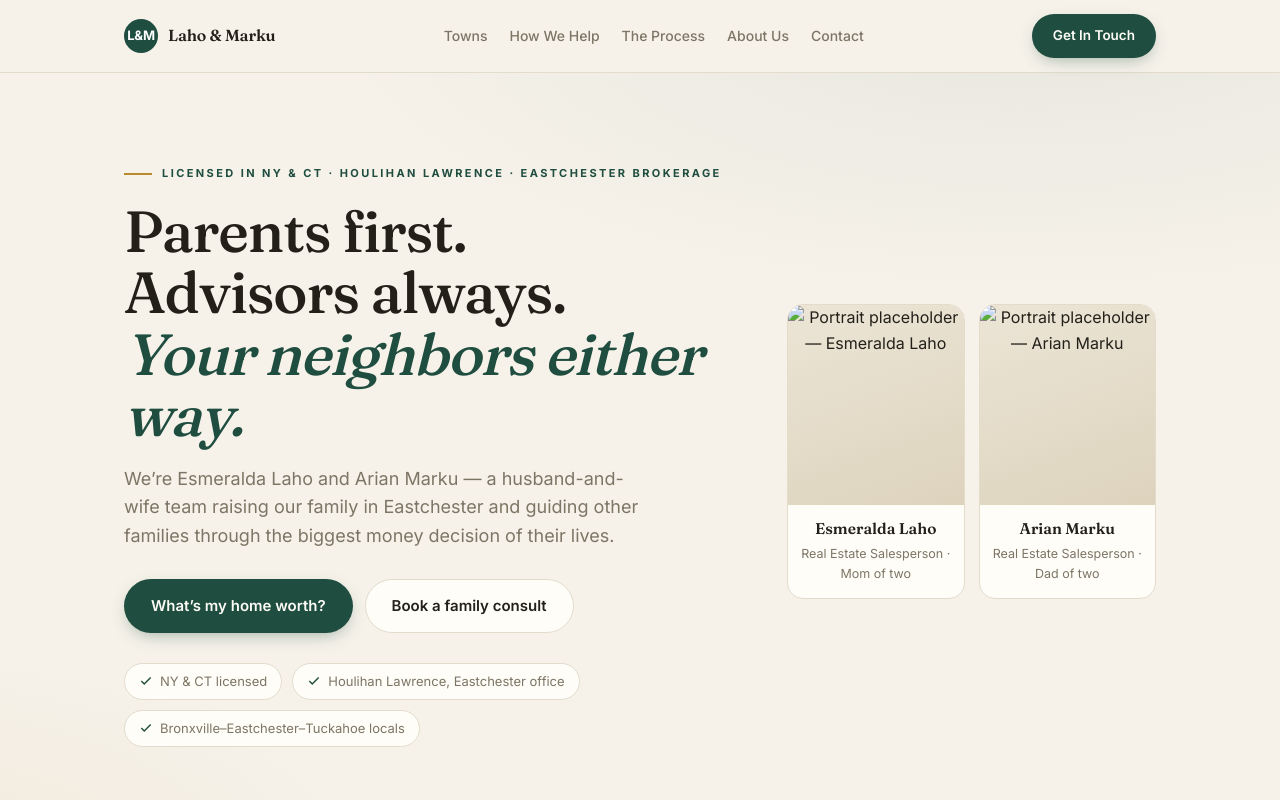
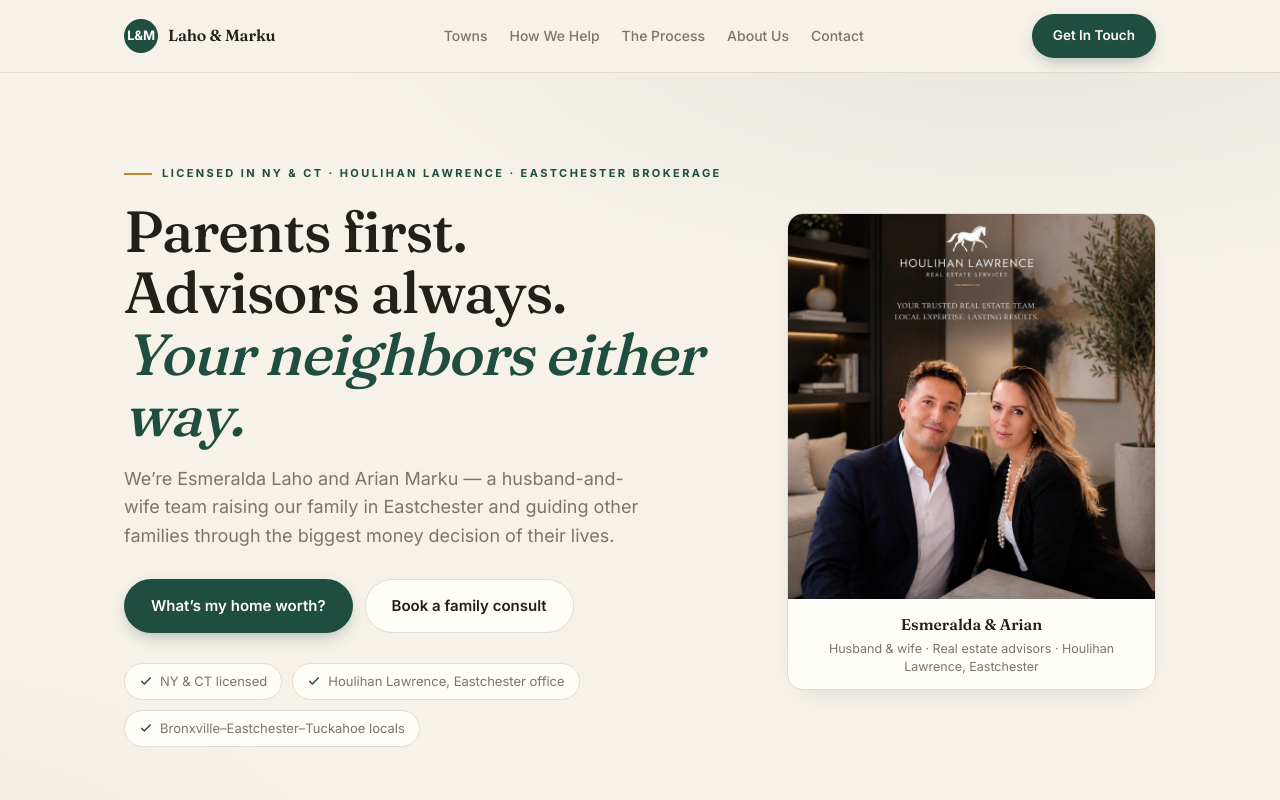
Before and after one commit to Risilda/laho-marku-site, a plain HTML site: page index.html in a window 1280 px wide. Shown: the top 800 px of the page. Drawn offline with Linux system fonts and the light colour scheme.

Commit message:
Replace two placeholder portraits with combined couple photo
- Add couple.jpg (optimized to 158KB, 800x843 JPEG)
- Replace the two side-by-side .pcard portrait cards in the hero
  with a single card showing the combined photo of Esmeralda & Arian
- New .duo-single / .pcard-couple CSS: max-width 380px, soft drop
  shadow, tighter caption line-height
- Caption under the photo: 'Esmeralda & Arian' / 'Husband & wife ·
  Real estate advisors · Houlihan Lawrence, Eastchester'

```diff
--- a/index.html
+++ b/index.html
@@ -56,12 +56,14 @@
 
   /* portrait cards */
   .duo{display:grid;grid-template-columns:1fr 1fr;gap:14px}
-  @media(max-width:480px){.duo{grid-template-columns:1fr}}
-  .pcard{background:var(--card);border:1px solid var(--line);border-radius:var(--radius);overflow:hidden;text-align:center;padding-bottom:14px}
+  .duo-single{grid-template-columns:1fr;max-width:380px;margin-left:auto}
+  @media(max-width:480px){.duo{grid-template-columns:1fr}.duo-single{max-width:none;margin-left:0}}
+  .pcard{background:var(--card);border:1px solid var(--line);border-radius:var(--radius);overflow:hidden;text-align:center;padding-bottom:14px;box-shadow:0 12px 30px -18px rgba(35,32,26,.18)}
   .portrait{aspect-ratio:1/1.05;width:100%;object-fit:cover;display:block;background:linear-gradient(160deg,#ece5d6,#ddd3bd);min-height:200px}
-  .pbody{padding:12px 10px 0}
+  .pcard-couple .portrait{aspect-ratio:1/1.05}
+  .pbody{padding:14px 12px 0}
   .pname{font-weight:700;font-size:15.5px}
-  .prole{font-size:12.5px;color:var(--muted);margin-top:2px}
+  .prole{font-size:12.5px;color:var(--muted);margin-top:2px;line-height:1.4}
 
   /* ---------- towns ---------- */
   .towns{display:grid;grid-template-columns:repeat(auto-fit,minmax(150px,1fr));gap:12px;margin-top:28px}
@@ -190,14 +192,13 @@
         <span class="chip"><svg width="14" height="14" viewBox="0 0 24 24" fill="none" stroke="#1f4d3f" stroke-width="2.5"><path d="M20 6L9 17l-5-5"/></svg>Bronxville–Eastchester–Tuckahoe locals</span>
       </div>
     </div>
-    <div class="duo">
-      <div class="pcard">
-        <img class="portrait" alt="Portrait placeholder — Esmeralda Laho">
-        <div class="pbody"><div class="pname serif">Esmeralda Laho</div><div class="prole">Real Estate Salesperson · Mom of two</div></div>
-      </div>
-      <div class="pcard">
-        <img class="portrait" alt="Portrait placeholder — Arian Marku">
-        <div class="pbody"><div class="pname serif">Arian Marku</div><div class="prole">Real Estate Salesperson · Dad of two</div></div>
+    <div class="duo duo-single">
+      <div class="pcard pcard-couple">
+        <img class="portrait" src="couple.jpg" alt="Esmeralda Laho and Arian Marku — your Houlihan Lawrence real estate advisors in Eastchester" loading="eager">
+        <div class="pbody">
+          <div class="pname serif">Esmeralda &amp; Arian</div>
+          <div class="prole">Husband &amp; wife · Real estate advisors · Houlihan Lawrence, Eastchester</div>
+        </div>
       </div>
     </div>
   </div>
```
Also changed, not shown: couple.jpg (added).
